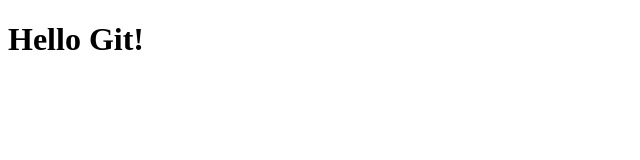
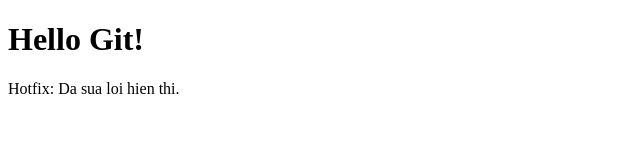
Before and after one commit to xuyenb2306605-beep/BaiTap1_Xuyenb2306605, a plain HTML site: page index.html in a window 1280 px wide. Shown: the whole page, without its empty margins (0-640 px from the left). Drawn offline with Linux system fonts and the light colour scheme.

Commit message:
Fix index.html

```diff
--- a/index.html
+++ b/index.html
@@ -5,5 +5,6 @@
 </head>
 <body>
     <h1>Hello Git!</h1>
+    <p>Hotfix: Da sua loi hien thi.</p>
 </body>
 </html>
```
